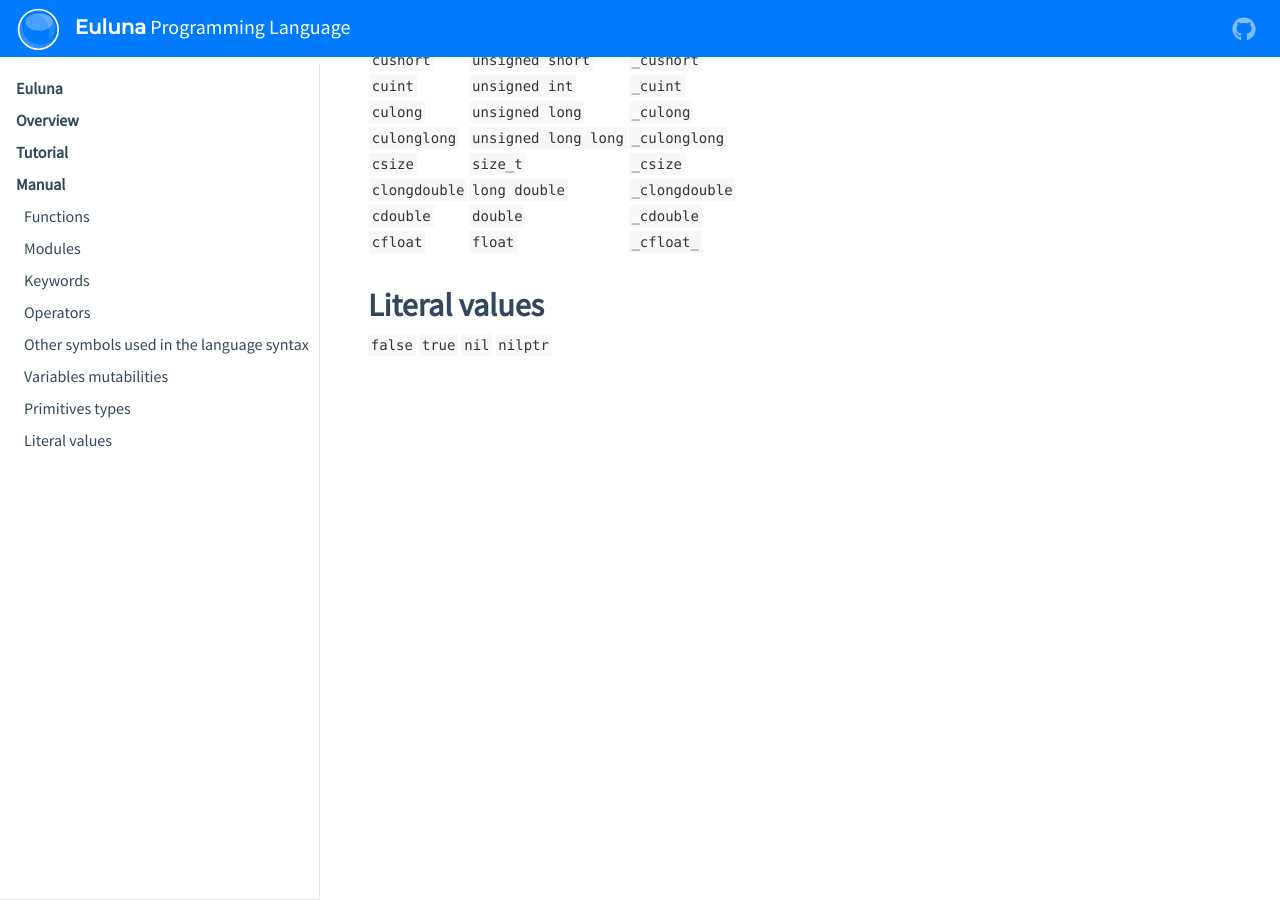
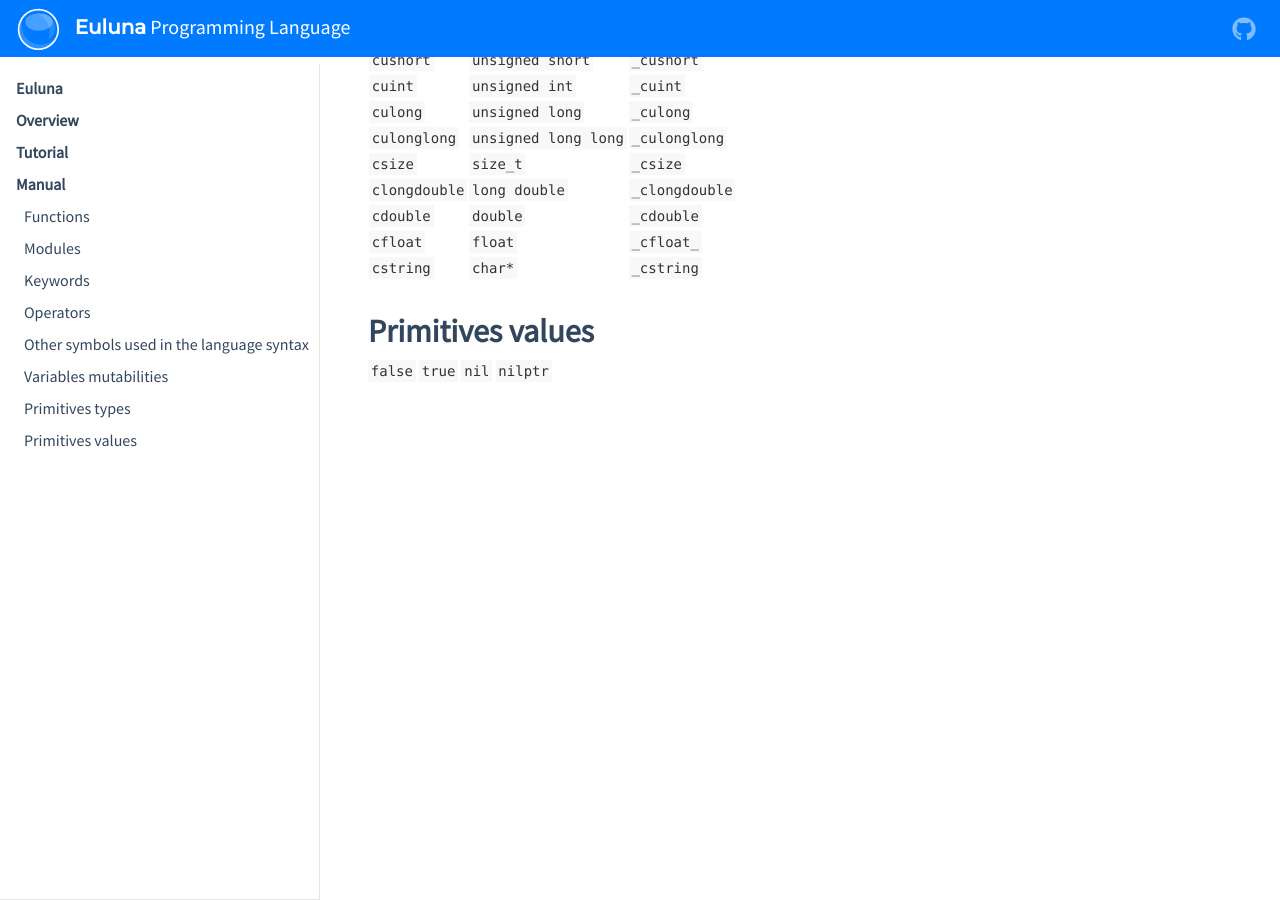
Before and after one commit to edubart/nelua-lang, a Jekyll site: the page built from docs/pages/manual.md, in a window 1280 px wide and 900 px high, scrolled down 3219 px. Built offline with Jekyll 4.4.1, drawn with Linux system fonts in a browser that asks for light colours; nearby versions of some CDN libraries.

Commit message:
nilptr primitive value

```diff
--- a/docs/pages/manual.md
+++ b/docs/pages/manual.md
@@ -150,8 +150,9 @@
 | `clongdouble`     | `long double`        | `_clongdouble`   |
 | `cdouble`         | `double`             | `_cdouble`       |
 | `cfloat`          | `float`              | `_cfloat_`       |
+| `cstring`         | `char*`              | `_cstring`       |
 
-## Literal values
+## Primitives values
 
 `false`
 `true`
```
Also changed, not shown: other parts of docs/pages/manual.md (+1 -1 lines), 7 other files.
